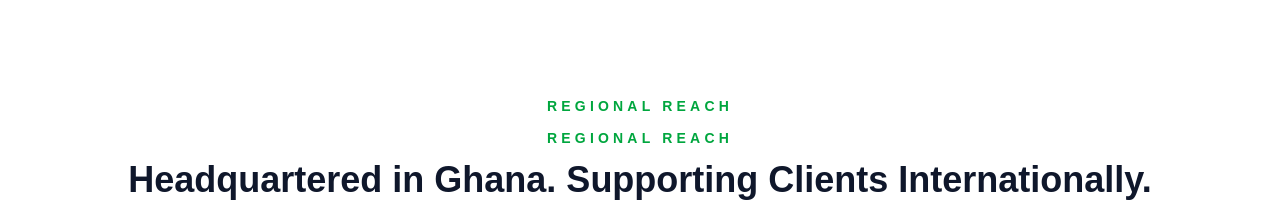
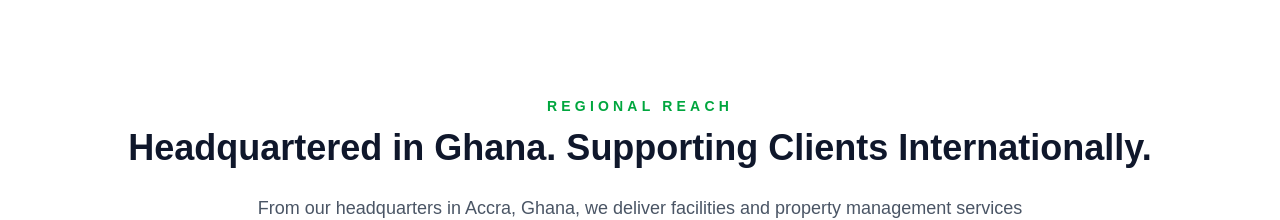
Before and after one commit to NetfacilitiesLtd/net-facilities, a Next.js app: page / in a window 1280 px wide. Shown: the part 1020-1240 px from the top of the page. Built offline with nearby package versions, Linux system fonts and the light colour scheme.

Commit message:
Update Regional Reach section

```diff
--- a/components/RegionalReach.tsx
+++ b/components/RegionalReach.tsx
@@ -9,9 +9,7 @@ export default function RegionalReach() {
           REGIONAL REACH
         </p>
 
-        <p className="mb-3 text-center text-sm font-semibold uppercase tracking-[0.3em] text-green-600">
-          REGIONAL REACH
-        </p>
+
 
         <h2 className="text-center text-4xl font-bold text-slate-900">
           Headquartered in Ghana. Supporting Clients Internationally.
```
